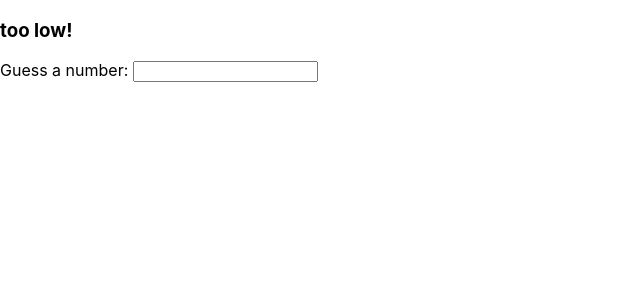
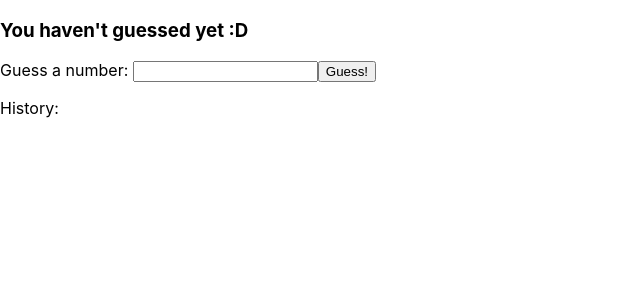
Before and after one commit to saanvitel/guessinggame, a React (Create React App) app: page / in a window 1280 px wide. Shown: the top 300 px of the page, without its empty margins (0-640 px from the left). Built offline with nearby package versions, Linux system fonts and the light colour scheme.

Commit message:
made app work with extra features such as history and having a button to guess

```diff
--- a/src/App.js
+++ b/src/App.js
@@ -1,38 +1,4 @@
 import React, { useState } from "react";
-
-// export default function App(props) {
-//   const [number, setNumber] = useState("");
-//   const [rightNumber, setRightNumber]  = useState(Math.floor(Math.random() * 100));
-//   const [isRight, setIsRight] = useState(false);
-//   let status;
-
-//   console.log("right", rightNumber)
-
-//   const handleChange = event => {
-//     setNumber(event.target.value)
-//   }
-//   console.log("guess", number);
-
-//   console.log(isRight);
-//   if (number == rightNumber && isRight===false ) {
-//     status ="You got it correct!"
-//     console.log(isRight);
-//   } else if (number > rightNumber) {
-//     status ="too high!"
-//   } else if (number < rightNumber) {
-//     status="too low!"
-//   }
-
-//   return (
-//     <>
-//     <div className='App'>
-//       <h3>{status}</h3>
-//       <label> Guess a number: </label>
-//       <input onChange={handleChange} value={number}></input>
-//     </div>
-//     </>
-//   );
-// }
 
 class App extends React.Component {
   constructor(props) {
@@ -41,36 +7,88 @@ class App extends React.Component {
       number: "",
       rightNumber: Math.floor(Math.random() * 100),
       isRight: false,
+      status: "You haven't guessed yet :D",
+      history: [],
     };
   }
 
   handleChange = (event) => {
     this.setState({ number: event.target.value });
+    console.log("history in handle change", this.state.history);
   };
 
-  render() {
-    let status;
+  handleGuess = () => {
+    let feedback;
     if (
       this.state.number == this.state.rightNumber &&
       this.state.isRight === false
     ) {
-      status = "You got it correct!";
+      feedback = "You got it correct!";
       console.log(this.state.isRight);
     } else if (this.state.number > this.state.rightNumber) {
-      status = "too high!";
+      feedback = "too high!";
     } else if (this.state.number < this.state.rightNumber) {
-      status = "too low!";
+      feedback = "too low!";
     }
+    this.setState({ status: feedback });
+    this.setState({ history: [...this.state.history, this.state.number] });
+    console.log("history", this.state.history);
+  };
 
+  render() {
+    if (
+      this.state.history.length === 7 ||
+      this.state.status === "You got it correct!"
+    ) {
       return (
         <>
           <div className="App">
-          <h3>{status}</h3>
+            <h3>The correct number was: {this.state.rightNumber}</h3>
+            <h3>{this.state.status}</h3>
             <label> Guess a number: </label>
-          <input onChange={this.handleChange} value={this.state.number}></input>
+            <input
+              disabled
+              type="text"
+              onInput={this.handleChange}
+              value={this.state.number}
+            ></input>
+            <button disabled onClick={this.handleGuess}>
+              Guess!
+            </button>
+            <p>History:</p>
+            {this.state.history.map((g, i) => (
+              <p>
+                Guess #{i + 1}: {g}
+              </p>
+            ))}
           </div>
         </>
       );
+    } else {
+      return (
+        <>
+          {console.log("history in render", this.state.history)}
+          <div className="App">
+            <h3>{this.state.status}</h3>
+            <label> Guess a number: </label>
+            <input
+              min="1"
+              max="100"
+              type="text"
+              onInput={this.handleChange}
+              value={this.state.number}
+            ></input>
+            <button onClick={this.handleGuess}>Guess!</button>
+            <p>History:</p>
+            {this.state.history.map((g, i) => (
+              <p>
+                Guess #{i + 1}: {g}
+              </p>
+            ))}
+          </div>
+        </>
+      );
+    }
   }
 }
 
```
Lines whose indentation alone changed are shown as unchanged.
